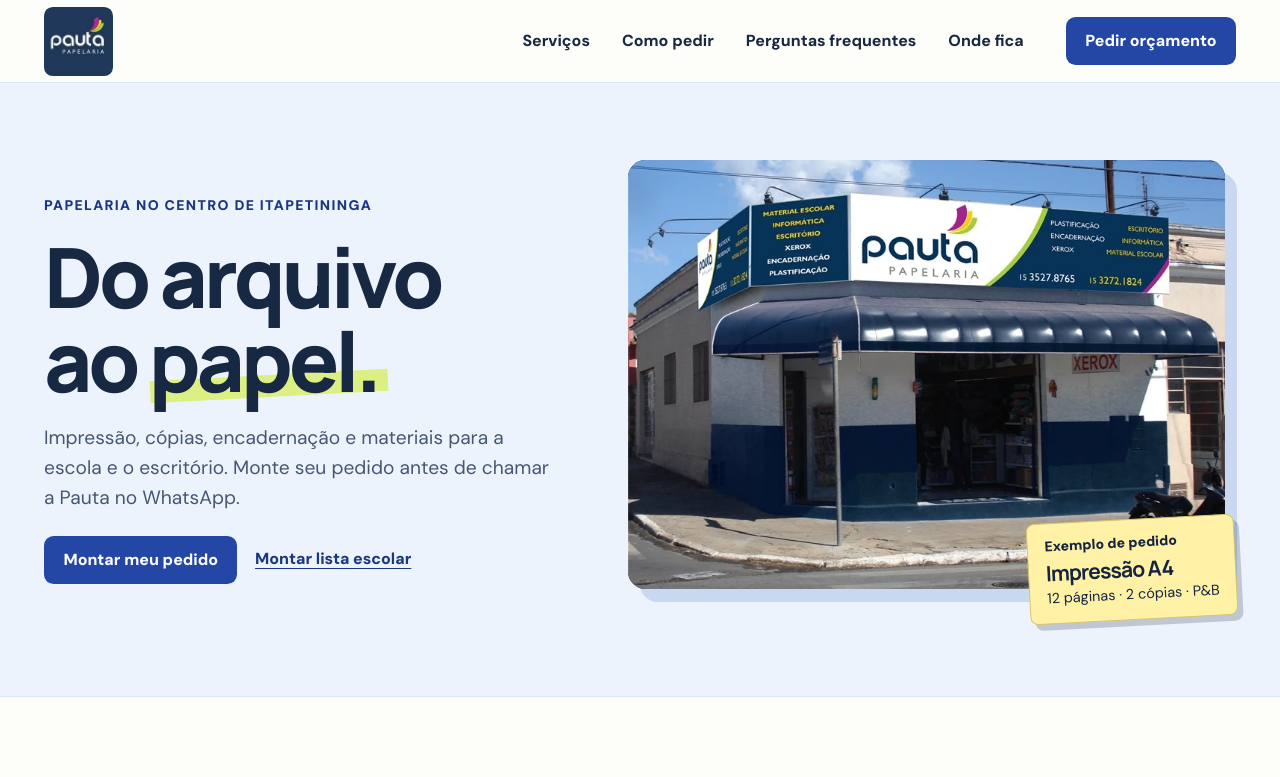
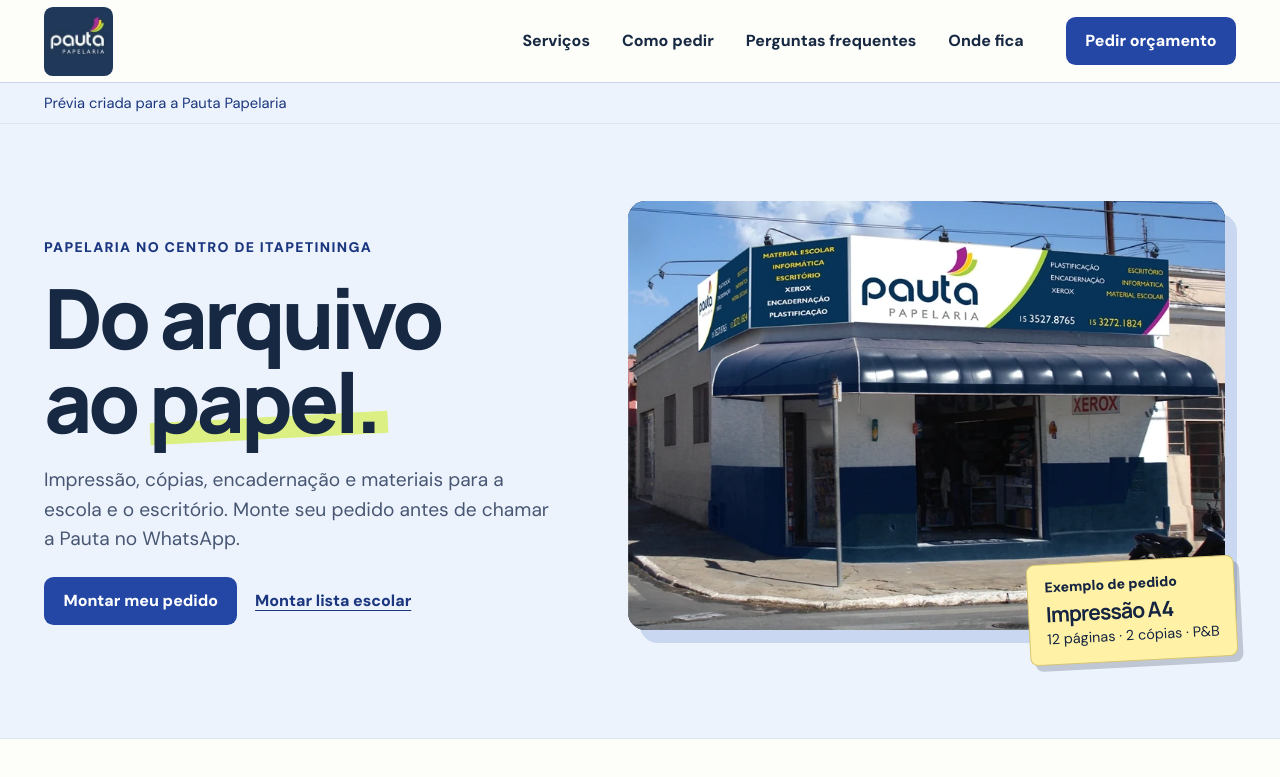
Before and after one commit to Felipe-1507/pauta, a plain HTML site: page docs/index.html in a window 1280 px wide. Shown: the top 777 px of the page. Drawn offline with Linux system fonts and the light colour scheme.

Commit message:
Exibe a faixa de prévia na página inicial

```diff
--- a/docs/index.html
+++ b/docs/index.html
@@ -38,7 +38,7 @@
     </div>
   </header>
 
-  <div class="demo-notice" id="demo-notice" hidden>
+  <div class="demo-notice" id="demo-notice">
     <p class="shell">Prévia criada para a Pauta Papelaria</p>
   </div>
 
```
